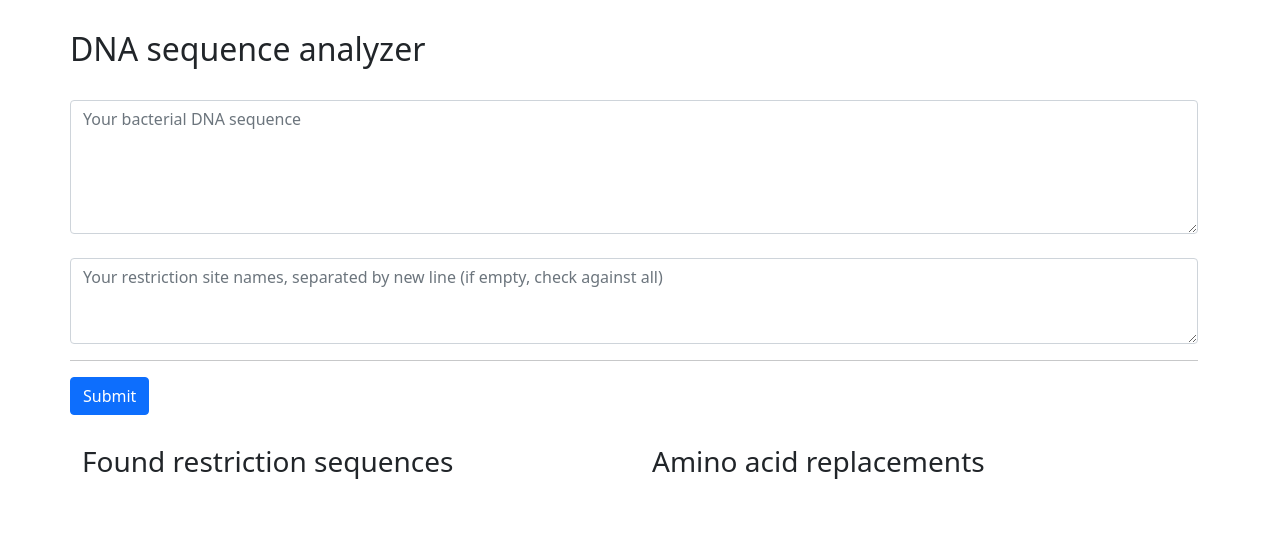
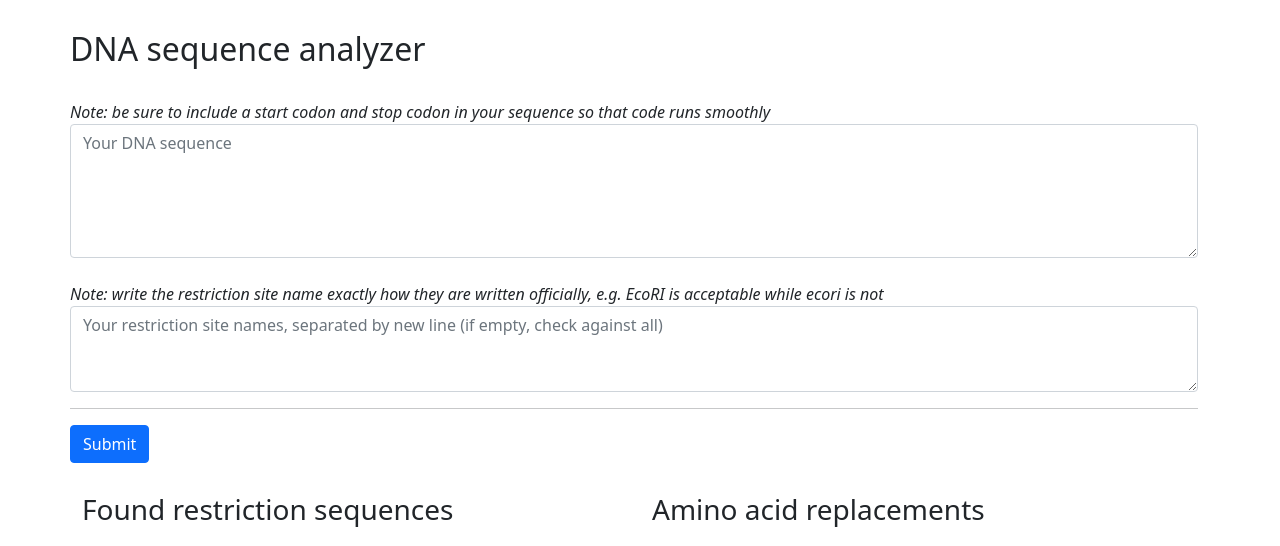
Before and after one commit to aidarbek/biohack-2021, a Flask app: page / in a window 1280 px wide. Shown: the top 546 px of the page. Run offline with Flask 2, Linux system fonts and the light colour scheme; some libraries are stand-ins or nearby versions.

Commit message:
Add notes about input restrictions.

```diff
--- a/templates/index.html
+++ b/templates/index.html
@@ -12,8 +12,10 @@
                 <div class="col list-group" style="padding-top: 30px;">
                     <h2>DNA sequence analyzer</h2>
                     <br />
-                    <textarea id="dna" placeholder="Your bacterial DNA sequence" class="form-control" rows="5"></textarea>
+                    <i>Note: be sure to include a start codon and stop codon in your sequence so that code runs smoothly</i>
+                    <textarea id="dna" placeholder="Your DNA sequence" class="form-control" rows="5"></textarea>
                     <br />
+                    <i>Note: write the restriction site name exactly how they are written officially, e.g. EcoRI is acceptable while ecori is not</i>
                     <textarea id="restrictions" placeholder="Your restriction site names, separated by new line (if empty, check against all)" class="form-control" rows="3"></textarea>
                     <hr />
                     <div class="row">
```
